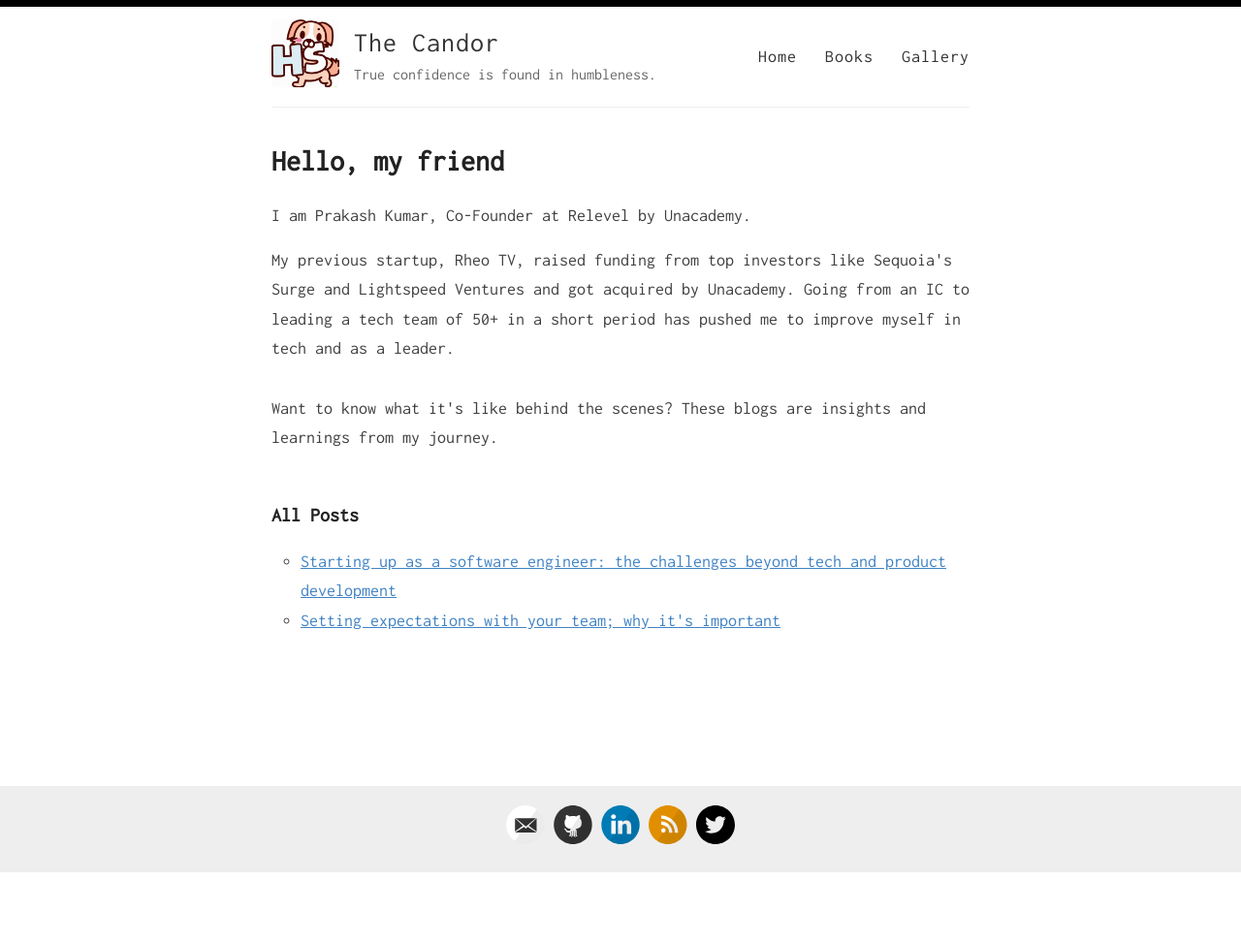
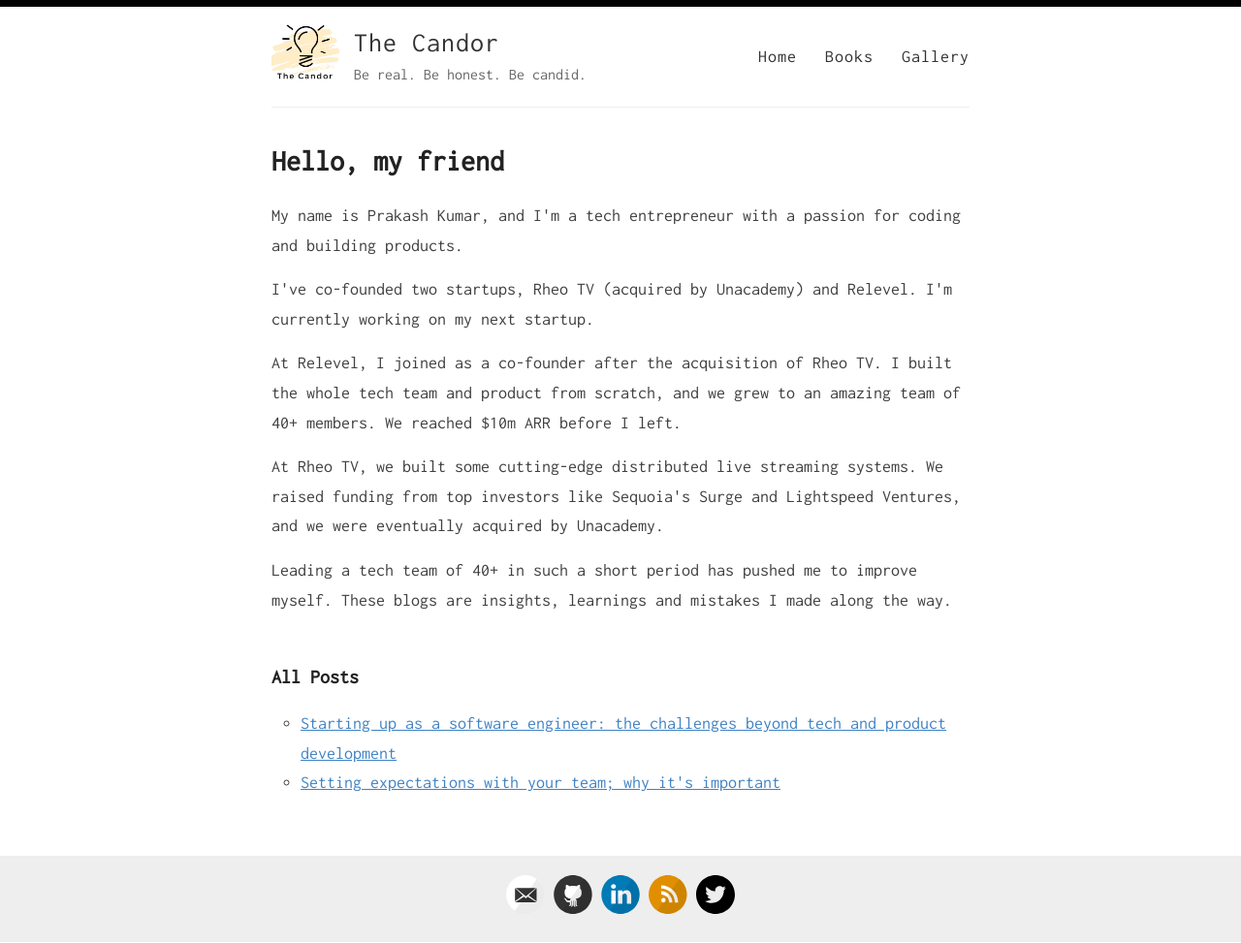
Before and after one commit to prakash09/prakash09.github.io, a Jekyll site: the page built from index.html, in a window 1280 px wide. Shown: the whole page at 97% size. Built offline with Jekyll 4.4.1, drawn with Linux system fonts in a browser that asks for light colours; the list of posts is cut into pages by our own code; before the commit the page ends 901 px from its top, so only the background shows below that.

Commit message:
changed bio, logo, description and contact info

```diff
--- a/_config.yml
+++ b/_config.yml
@@ -9,9 +9,9 @@
 author: Prakash Kumar
 #
 ## Short bio or description (displayed in the header)
-description: True confidence is found in humbleness.
+description: Be real. Be honest. Be candid.
 ## URL of your avatar or profile pic (you could use your GitHub profile pic)
-avatar: /images/humble_soul_logo.png
+avatar: /images/the_candor_logo.png
 
 #
 # Flags below are optional
--- a/index.html
+++ b/index.html
@@ -4,11 +4,15 @@
 
 <div class="introduction">
   <h1>Hello, my friend</h1>
-  <p> I am Prakash Kumar, Co-Founder at Relevel by Unacademy.</p>
-  <p>
-My previous startup, Rheo TV, raised funding from top investors like Sequoia's Surge and Lightspeed Ventures and got acquired by Unacademy. Going from an IC to leading a tech team of 50+ in a short period has pushed me to improve myself in tech and as a leader.</br></br>
-Want to know what it's like behind the scenes? These blogs are insights and learnings from my journey.
-  </p>
+My name is Prakash Kumar, and I'm a tech entrepreneur with a passion for coding and building products.
+  <p>I've co-founded two startups, Rheo TV (acquired by Unacademy) and Relevel. I'm currently working on my next startup.</p>
+
+<p>At Relevel, I joined as a co-founder after the acquisition of Rheo TV. I built the whole tech team and product from scratch, and we grew to an amazing team of 40+ members. We reached $10m ARR before I left.</p>
+
+<p>At Rheo TV, we built some cutting-edge distributed live streaming systems. We raised funding from top investors like Sequoia's Surge and Lightspeed Ventures, and we were eventually acquired by Unacademy.</p>
+
+</p>
+Leading a tech team of 40+ in such a short period has pushed me to improve myself. These blogs are insights, learnings and mistakes I made along the way.</p>
 </div>
 <div class="new_section">
   <h3>All Posts</h3>
```
Also changed, not shown: _pages/gallery.md (+4 -2 lines), images/favicon-32x32.png, images/humble_soul_logo.png (deleted), images/the_candor_logo.png (added).
